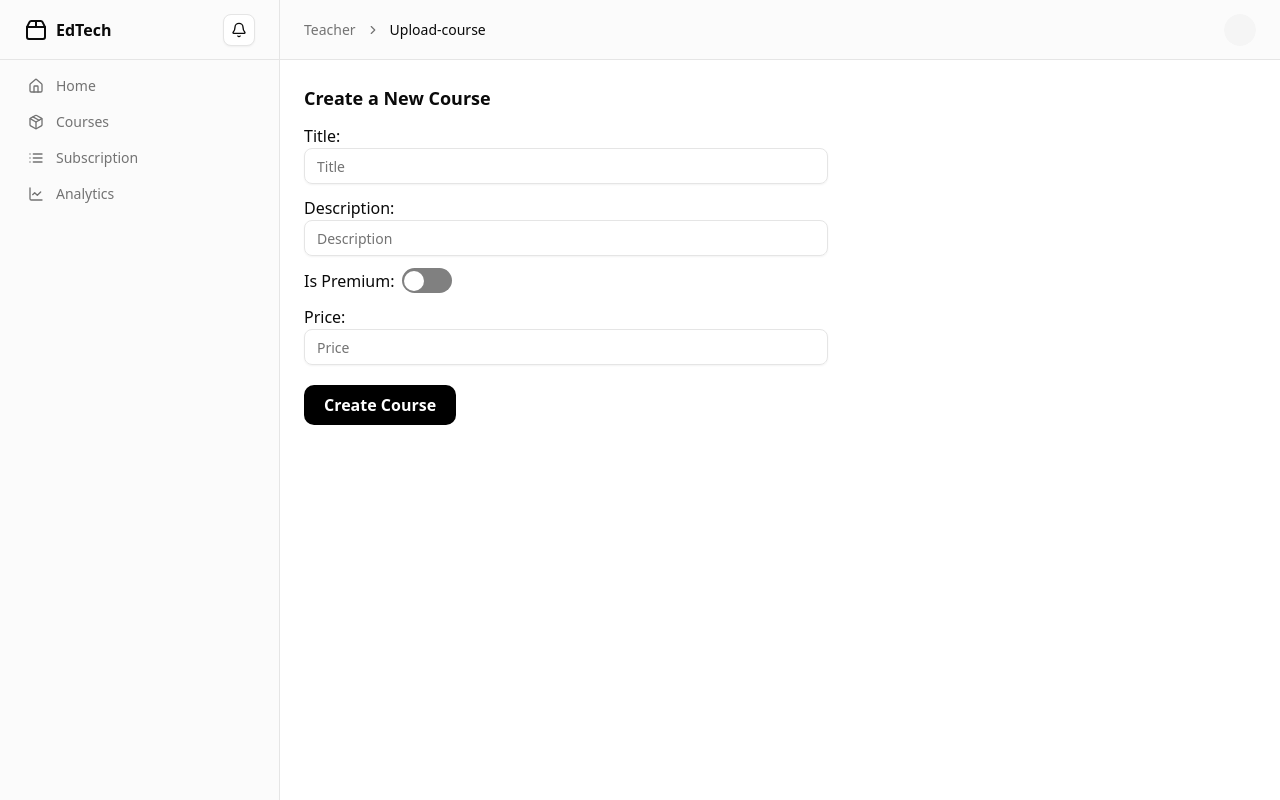
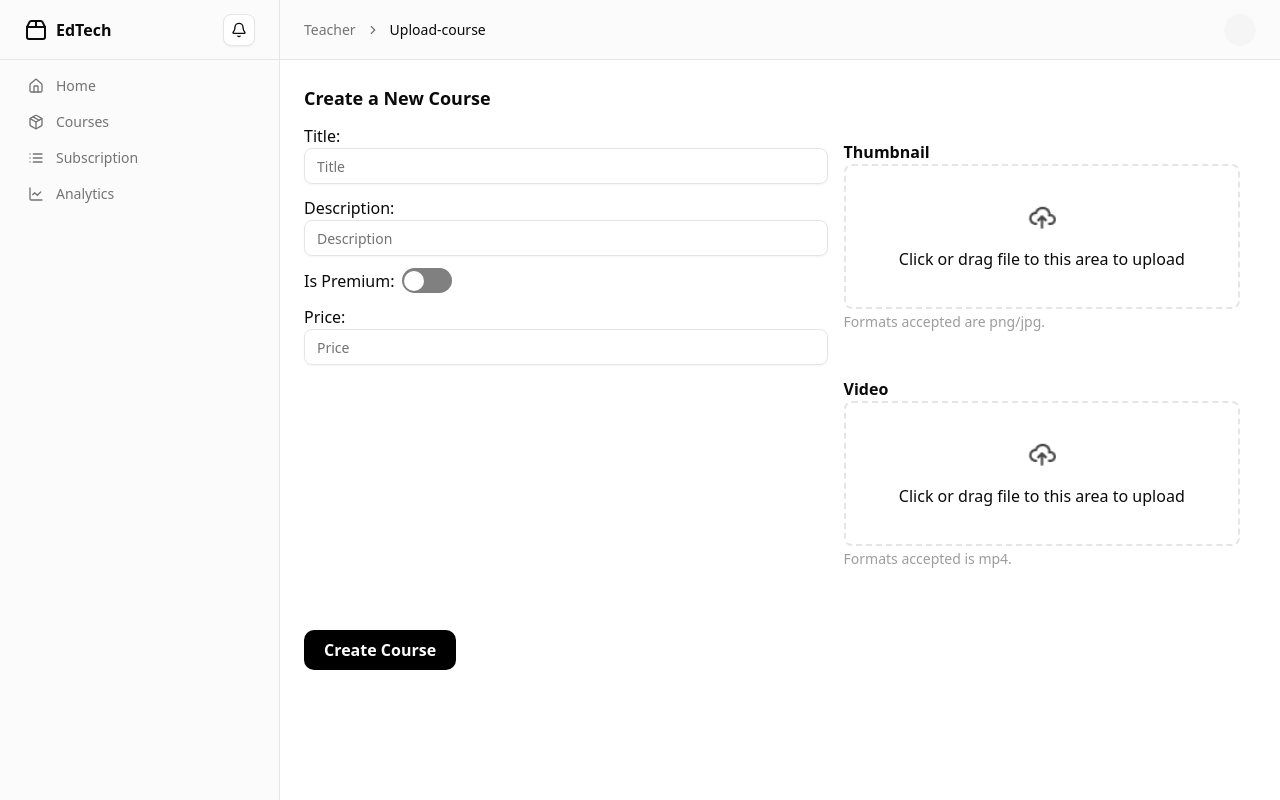
Before and after one commit to Abubakarrrr/8TEN11, a React (Vite) app in the folder client/: page /teacher/upload-course in a window 1280 px wide. Built offline with nearby package versions, Linux system fonts and the light colour scheme.

Commit message:
cource creation form update

```diff
--- a/client/src/components/dashboard/teacher/UploadCourse.jsx
+++ b/client/src/components/dashboard/teacher/UploadCourse.jsx
@@ -87,9 +87,82 @@ const UploadCource = () => {
               <Input {...register("price")} type="number" placeholder="Price" />
             </div>
           </div>
+          <div className="md:w-[45%] w-full flex flex-col gap-5 p-4">
+            <div className="mb-6 max-w-[500px]">
+              <label className="font font-semibold">Thumbnail</label>
+              <div
+                className="flex flex-col items-center justify-center align-middle border-dashed border-2 border-light_gray rounded-md p-6 pt-9 pb-9 text-center cursor-pointer hover:bg-gray-100"
+                onClick={() =>
+                  document.getElementById("thumbInput")?.click()
+                }
+              >
+                <img
+                  src="/create-cource/upload2.png"
+                  alt={""}
+                  width={30}
+                  height={30}
+                />
+                <p className="text-text_secondary mt-4">
+                  Click or drag file to this area to upload
+                </p>
+                <input
+                  type="file"
+                  id="thumbInput"
+                  accept="png/jpg"
+                  className="hidden"
+                  {...register("thumbNail")}
+                />
+              </div>
+              <span
+                style={{ fontSize: 14 }}
+                className="font-normal text-[#9D9D9D] mt-1"
+              >
+                Formats accepted are png/jpg.
+              </span>
+            </div>
+            <div className="mb-6 max-w-[500px]">
+              <label className="font font-semibold">Video</label>
+              <div
+                className="flex flex-col items-center justify-center align-middle border-dashed border-2 border-light_gray rounded-md p-6 pt-9 pb-9 text-center cursor-pointer hover:bg-gray-100"
+                onClick={() =>
+                  document.getElementById("videoUploadInput")?.click()
+                }
+              >
+                <img
+                  src="/create-cource/upload2.png"
+                  alt={""}
+                  width={30}
+                  height={30}
+                />
+                <p className="text-text_secondary mt-4">
+                  Click or drag file to this area to upload
+                </p>
+                <input
+                  type="file"
+                  id="videoUploadInput"
+                  accept="video/mp4"
+                  multiple
+                  className="hidden"
+                  {...register("video")}
+                />
+              </div>
+              <span
+                style={{ fontSize: 14 }}
+                className="font-normal text-[#9D9D9D] mt-1"
+              >
+                Formats accepted is mp4.
+              </span>
+            </div>
+
+          </div>
         </div>
 
-        <button className="mt-5 px-5 py-2 rounded-lg bg-black text-white font-semibold cursor-pointer" type="submit">Create Course</button>
+        <button
+          className="mt-5 px-5 py-2 rounded-lg bg-black text-white font-semibold cursor-pointer"
+          type="submit"
+        >
+          Create Course
+        </button>
       </form>
     </div>
   );
```
Also changed, not shown: client/public/create-cource/upload2.png (added).
